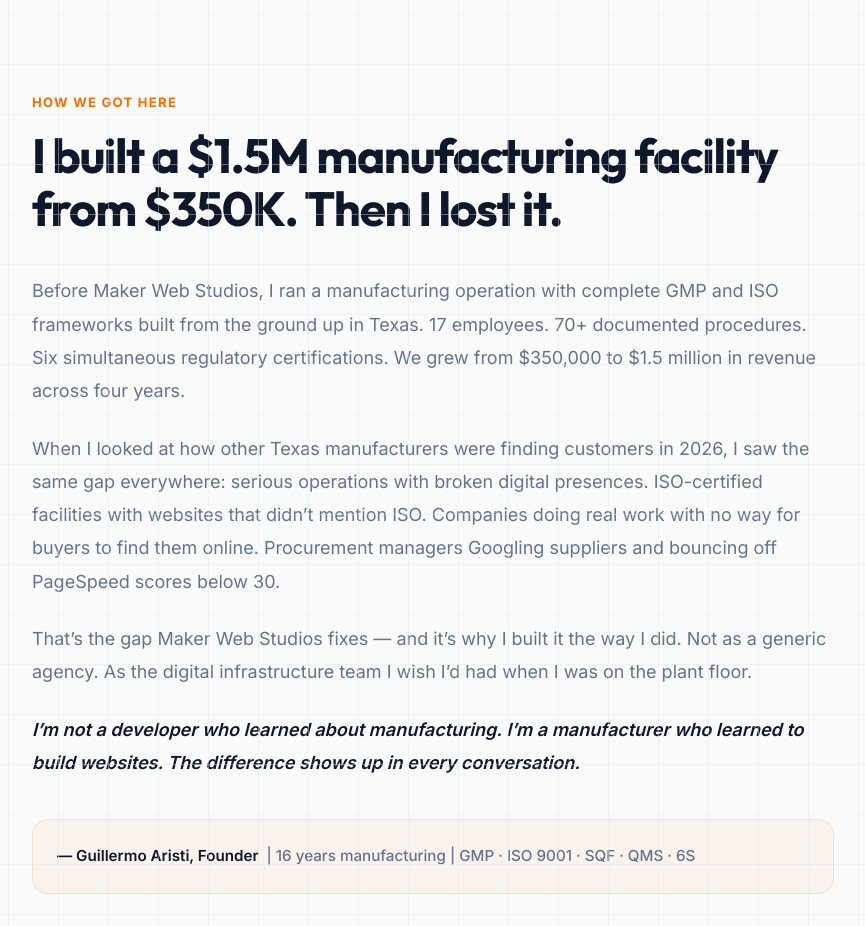
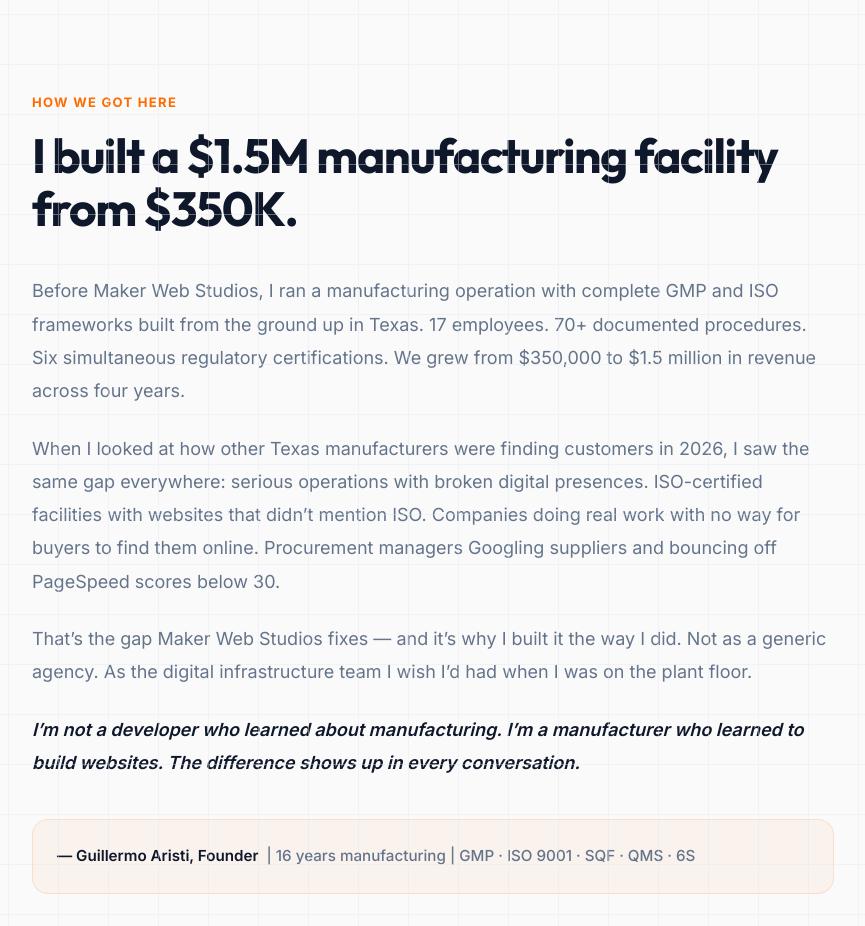
Before and after one commit to makerworkflows/makerwebstudios, a React (Vite) app: page / in a window 1280 px wide. Shown: the part 2340-3266 px from the top of the page, without its empty margins (207-1072 px from the left). Built offline with nearby package versions, Linux system fonts and the light colour scheme.

Commit message:
Remove 'Then I lost it' from founder story headline

```diff
--- a/src/pages/Home.jsx
+++ b/src/pages/Home.jsx
@@ -313,7 +313,7 @@
               How We Got Here
             </div>
             <h2 className="section-title" style={{ marginBottom: "2rem", fontSize: "clamp(2rem, 4vw, 3rem)", lineHeight: "1.1" }}>
-              I built a $1.5M manufacturing facility from $350K. Then I lost it.
+              I built a $1.5M manufacturing facility from $350K.
             </h2>
           </div>
 
```
